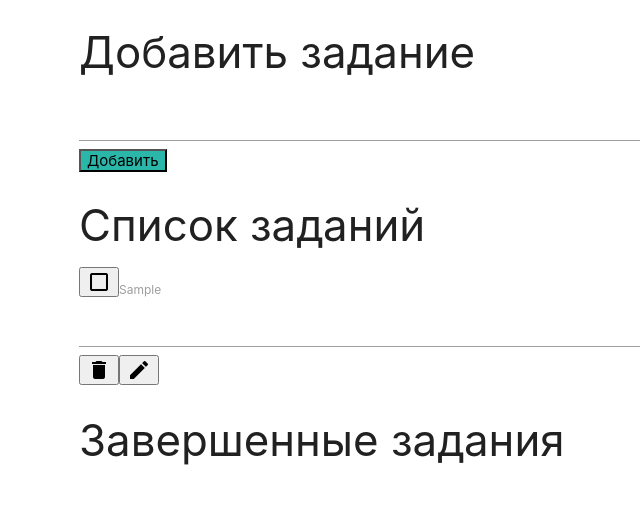
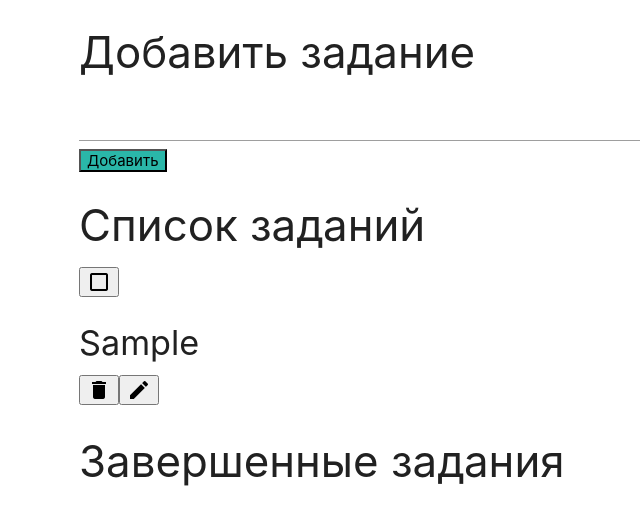
Before and after one commit to isalio/todo-list, a plain HTML site: page index.html in a window 1280 px wide. Both pictures are taken after typing "Sample" into the empty fields and a click on the button "Добавить". Shown: the whole page, without its empty margins (113-753 px from the left). Drawn offline with nearby package versions, Linux system fonts and the light colour scheme.

Commit message:
Доделал todo-list

```diff
--- a/css/style.css
+++ b/css/style.css
@@ -0,0 +1,3 @@
+.not-visible {
+  display: none;
+}
--- a/index.html
+++ b/index.html
@@ -3,29 +3,28 @@
     <head>
         <meta charset="UTF-8">
         <title>Список заданий</title>
-       <!-- <link rel="stylesheet" href="material-icons.css"> -->
+
+        <!-- Стили -->
         <link rel="stylesheet" href="https://cdnjs.cloudflare.com/ajax/libs/materialize/1.0.0/css/materialize.min.css">
         <link href="https://fonts.googleapis.com/icon?family=Material+Icons" rel="stylesheet">
         <link rel="stylesheet" href="./css/style.css">
     </head>
+
     <body>
         <div id="root">
             <div class="container">
                 <h3>Добавить задание</h3>
-            <input id="new-task" type="text">
-            <button id="add">Добавить</button>
+                <input id="task-input" type="text">
+                <button id="task-add">Добавить</button>
+
                 <h3>Список заданий</h3>
-            <ul id="unfinished-tasks">
-
-            </ul>
+                <ul id="tasks-unfinished"></ul>
 
                 <h3>Завершенные задания</h3>
-            <ul id="finished-tasks">
-
-            </ul>
+                <ul id="tasks-finished"></ul>
+            </div>
         </div>
 
-    </div>
         <script src="https://cdnjs.cloudflare.com/ajax/libs/materialize/1.0.0/js/materialize.min.js"></script>
         <script src="./js/main.js"></script>
     </body>
--- a/js/main.js
+++ b/js/main.js
@@ -1,140 +1,146 @@
-var addButton=document.getElementById('add');
-var inputTask=document.getElementById('new-task');
-var unfinishedTasks=document.getElementById('unfinished-tasks');
-var finishedTasks=document.getElementById('finished-tasks');
+const taskInput = document.getElementById('task-input');
+const taskAddButton = document.getElementById('task-add');
 
+const tasksListUnfinished = document.getElementById('tasks-unfinished');
+const tasksListFinished = document.getElementById('tasks-finished');
 
-function createNewElement(task) {
-    var listItem=document.createElement('li');
-    var checkbox=document.createElement('button');
-    checkbox.className="material-icons checkbox";
-    checkbox.innerHTML="<i class='material-icons'>check_box_outline_blank</i>";
-    var label=document.createElement('label');
-    label.innerText=task;
-    var input=document.createElement('input');
-    input.type="text";
-    var editButton=document.createElement('button');
-    editButton.className="material-icons edit";
-    editButton.innerHTML="<i class='material-icons'>edit</i>";
-    var deleteButton=document.createElement('button');
-    deleteButton.className="material-icons delete";
-    deleteButton.innerHTML="<i class='material-icons'>delete</i>";
+const storage = {
+    keys: {
+        lastIndex: 'lastIndex',
+        tasks: 'tasks',
+    },
+    load(name, defaultValue = null) {
+        return JSON.parse(localStorage.getItem(name)) ?? defaultValue;
+    },
+    save(name, value) {
+        localStorage.setItem(name, JSON.stringify(value));
+    }
+};
 
-    listItem.appendChild(checkbox);
-    listItem.appendChild(label);
-    listItem.appendChild(input);
-    listItem.appendChild(deleteButton);
-    listItem.appendChild(editButton);
+let tasks = storage.load(storage.keys.tasks, []);
+let lastIndex = storage.load(storage.keys.lastIndex, 0);
 
-    return listItem;
+function toggleTask(id, completed) {
+    const newTasks = tasks.map(task => {
+        if (task.id === id) {
+            return { ...task, completed: !completed };
+        }
+        return task;
+    });
+    tasks = newTasks;
+    storage.save(storage.keys.tasks, tasks);
+    render();
 }
 
-function addTask() {
-    if(inputTask.value) {
-        var listItem=createNewElement(inputTask.value);
-        unfinishedTasks.appendChild(listItem);
-        bindTaskEvents(listItem,finishTask)
-        inputTask.value="";
+function editTask(id, input, editing) {
+    if (editing) {
+        const newTitle = input.value.trim();
+        const newTasks = tasks.map(task => {
+            if (task.id === id && newTitle) {
+                return { ...task, title: newTitle, editing: false };
             }
-    save();
+            return task;
+        });
+        tasks = newTasks;
+    } else {
+        tasks = tasks.map(task => {
+            if (task.id === id) {
+                return { ...task, editing: true };
             }
-addButton.onclick=addTask;
-
-function deleteTask() {
-var listItem=this.parentNode;
-var ul=listItem.parentNode;
-ul.removeChild(listItem);
-save();
+            return task;
+        });
+    }
+    storage.save(storage.keys.tasks, tasks);
+    render();
 }
 
-function editTask() {
-    var editButton=this;
-    var listItem=this.parentNode;
-    var label=listItem.querySelector('label');
-    var input=listItem.querySelector('input[type=text]');
-
-    var conteintsClass=listItem.classList.contains('editMode');
-
-
-    if(conteintsClass) {
-        label.innerText=input.value;
-        editButton.className="material-icons edit";
-        editButton.innerHTML="<i class='material-icons'>edit</i>";
-        save();
-    } else {
-        input.value=label.innerText;
-        editButton.className="material-icons save";
-        editButton.innerHTML="<i class='material-icons'>save</i>";
-
-    }
-    listItem.classList.toggle('editMode');
+function deleteTask(id) {
+    const newTasks = tasks.filter(task => task.id !== id);
+    tasks = newTasks;
+    storage.save(storage.keys.tasks, tasks);
+    render();
 }
 
-function finishTask() {
-    var listItem=this.parentNode;
-    var checkbox=listItem.querySelector('button.checkbox');
-    checkbox.className="material-icons checkbox";
-    checkbox.innerHTML="<i class='material-icons'>check_box</i>";
-    finishedTasks.appendChild(listItem);
-    bindTaskEvents(listItem,unfinishTask);
-    save();
+function createTaskElement({ id, title, completed = false, editing = false }) {
+    const taskElement = document.createElement('li');
+
+    const checkbox=document.createElement('button');
+    checkbox.classList.add('material-icons');
+    checkbox.classList.add('checkbox');
+    checkbox.innerHTML = `<i class="material-icons">${completed ? 'check_box' : 'check_box_outline_blank'}</i>`;
+    checkbox.addEventListener('click', () => toggleTask(id, completed));
+
+    const label = document.createElement('h4');
+    if (editing) {
+        label.classList.add('not-visible');
+    }
+    label.innerText = title;
+
+    const input = document.createElement('input');
+    if (!editing) {
+        input.classList.add('not-visible');
+    }
+    input.type = 'text';
+    input.value = title;
+
+    const editButton = document.createElement('button');
+    editButton.classList.add('material-icons');
+    editButton.classList.add(editing ? 'save' : 'edit');
+    editButton.innerHTML = `<i class="material-icons">${editing ? 'save' : 'edit'}</i>`;
+    editButton.addEventListener('click', () => editTask(id, input, editing));
+
+    const deleteButton = document.createElement('button');
+    deleteButton.classList.add('material-icons');
+    deleteButton.classList.add('delete');
+    deleteButton.innerHTML = '<i class="material-icons">delete</i>';
+    deleteButton.addEventListener('click', () => deleteTask(id));
+
+    taskElement.appendChild(checkbox);
+    taskElement.appendChild(label);
+    taskElement.appendChild(input);
+    taskElement.appendChild(deleteButton);
+    taskElement.appendChild(editButton);
+
+    return taskElement;
 }
 
-function unfinishTask() {
-    var listItem=this.parentNode;
-    var checkbox=listItem.querySelector('button.checkbox');
-    checkbox.className="material-icons checkbox";
-    checkbox.innerHTML="<i class='material-icons'>check_box_outline_blank</i>";
+function render() {
+    tasksListUnfinished.innerHTML = null;
+    tasksListFinished.innerHTML = null;
+    const tasksUnfinished = [];
+    const tasksFinished = [];
 
-    unfinishedTasks.appendChild(listItem);
-    bindTaskEvents(listItem, finishTask);
-    save();
+    for (const task of tasks) {
+        if (task.completed) {
+            tasksFinished.push(task);
+        } else {
+            tasksUnfinished.push(task);
+        }
     }
 
-function bindTaskEvents(listItem,checkboxEvent) {
-    var checkbox=listItem.querySelector('button.checkbox');
-    var editButton=listItem.querySelector('button.edit');
-    var deleteButton=listItem.querySelector('button.delete');
+    for (const task of tasksUnfinished) {
+        const taskElement = createTaskElement(task);
+        tasksListUnfinished.appendChild(taskElement);
+    }
+    for (const task of tasksFinished) {
+        const taskElement = createTaskElement(task);
+        tasksListFinished.appendChild(taskElement);
+    }
+}
+render();
 
-    checkbox.onclick=checkboxEvent;
-    editButton.onclick=editTask;
-    deleteButton.onclick=deleteTask;
+function addNewTask() {
+    const title = taskInput.value.trim();
 
+    if (title) {
+        const taskElement = createTaskElement({ id: lastIndex, title });
+        tasksListUnfinished.appendChild(taskElement);
+        taskInput.value = '';
+        tasks.push({ id: lastIndex, title, completed: false, editing: false });
+        storage.save(storage.keys.tasks, tasks);
+        lastIndex++;
+        storage.save(storage.keys.lastIndex, lastIndex);
     }
-function save() {
-
-    var unfinishedTasksArr=[];
-    for(var i=0; i<unfinishedTasks.chikdren.length; i++) {
-        unfinishedTasksArr.push(unfinishedTasks.children[i].getElementsByTagName('label')[0].innerText);
 }
 
-    var finishedTasksarr=[];
-    for(var i=0; i<finishedTasks.chikdren.length; i++) {
-        finishedTasksArr.push(finishedTasks.children[i].getElementsByTagName('label')[0].innerText);
-
-    }
-
-    localStorage.removeItem('todo');
-    localStorage.setItem('todo',JSON.stringify({
-        unfinishedTasks: unfinishedTasksArr,
-         finishedTasks: finishedTasksarr
-    }));
-
-}
-
-function load() {
-    return JSON.parse(localStorage.getItem('todo'));
-}
-
-var data=load();
-for(var i=0; i<DataTransfer.unfinishedTasks.length;i++) {
-    var listItem=createNewElement(data.unfinishedTasks[i]);
-    unfinishedTasks.appendChild(listItem);
-    bindTaskEvents(listItem, finishTask);
-}
-
-for(var i=0; i<data.finishedTasks.length; i++){
-    var listItem=createNewElement(data.finishedTasks[i]);
-    finishedTasks.appendChild(listItem);
-    bindTaskEvents(listItem, unfinishTask);
-}
+taskAddButton.addEventListener('click', addNewTask);
```
Lines whose indentation alone changed are shown as unchanged.
